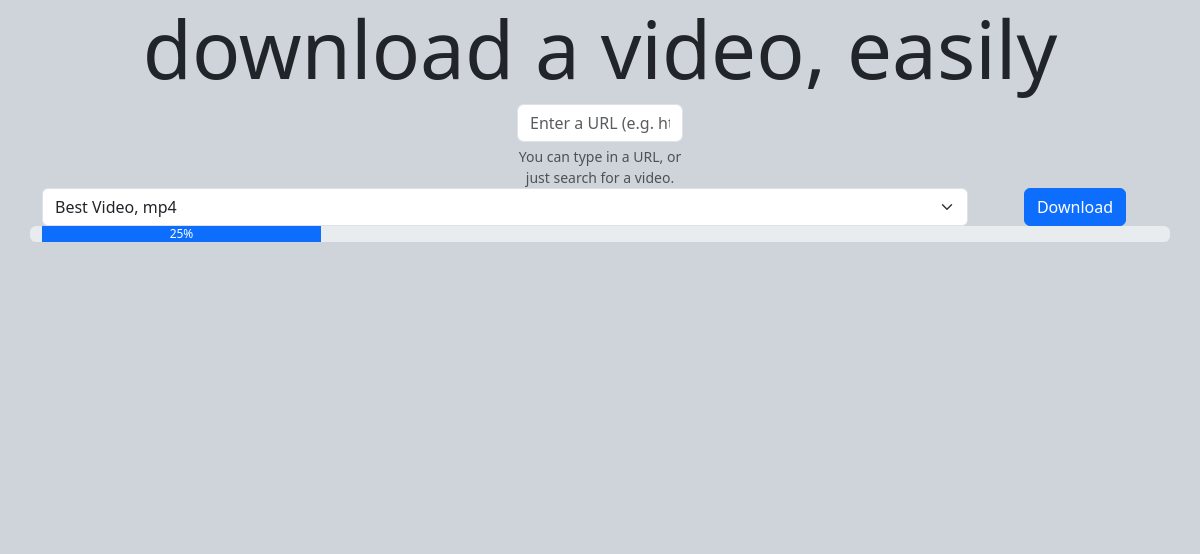
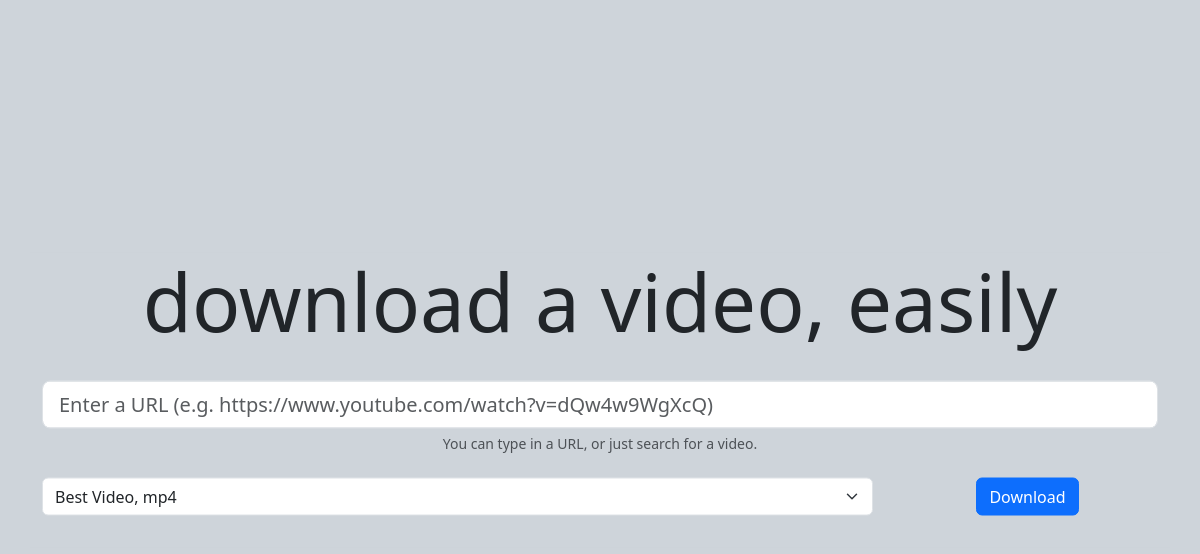
Before and after one commit to itoombes/FirstYearByDefault, an Electron app: page frontend/index.html in a window 1200 px wide. Drawn offline with nearby package versions, Linux system fonts and the light colour scheme; no server answers.

Commit message:
cleaned up the UI for index.html

```diff
--- a/frontend/index.html
+++ b/frontend/index.html
@@ -1,27 +1,27 @@
 <!doctype html>
-<html lang="en">
+<html lang="en" style="height: 100%;">
   <head>
     <meta charset="utf-8">
     <meta name="viewport" content="width=device-width, initial-scale=1">
     <title>download a video, easily</title>
     <link href="https://cdn.jsdelivr.net/npm/bootstrap@5.3.1/dist/css/bootstrap.min.css" rel="stylesheet" integrity="sha384-4bw+/aepP/YC94hEpVNVgiZdgIC5+VKNBQNGCHeKRQN+PtmoHDEXuppvnDJzQIu9" crossorigin="anonymous">
   </head>
-  <body class="bg-dark-subtle">
+  <body class="bg-dark-subtle h-100">
 
-    <div class="container-sm bg-dark-subtle pb-4 overflow-hidden text-center">
-      <h1 class="display-1">download a video, easily</h1>
+    <div class="container-sm bg-dark-subtle overflow-hidden text-center my-auto position-absolute top-50 start-50 translate-middle">
+      <h1 class="display-1 pb-3">download a video, easily</h1>
 
       <div class="mb-3">
 
-          <div class="row justify-content-md-center">
-            <div class="col-lg-2">
-              <input type="text" class="form-control form-control.lg" id="inputString"
+        <div class="row justify-content-md-center py-2">
+          <div class="col">
+            <input type="text" class="form-control form-control-lg" id="inputString"
               aria-describedby="inputHelp" placeholder="Enter a URL (e.g. https://www.youtube.com/watch?v=dQw4w9WgXcQ)">
             <div id="inputHelp" class="form-text">You can type in a URL, or just search for a video.</div>
           </div>
         </div>
 
-          <div class="row">
+        <div class="row py-3">
 
           <div class="col">
             <select class="form-select" id="inputOption">
@@ -32,17 +32,19 @@
             </select>
           </div>
 
-            <div class="col col-lg-2">
+          <div class="col col-lg-3">
             <button type="button" class="btn btn-primary" id="inputConfirm" onclick="sendInput()">Download</button>
           </div>
 
         </div>
 
+        <!--
         <div class="row">
           <div class="progress" role="progressbar" aria-label="Example with label" aria-valuenow="25" aria-valuemin="0" aria-valuemax="100">
             <div class="progress-bar" style="width: 25%">25%</div>
           </div>
         </div>
+        -->
 
       </div>
 
```
Also changed, not shown: main.js (+6 -6 lines). Lines whose indentation alone changed are shown as unchanged.
